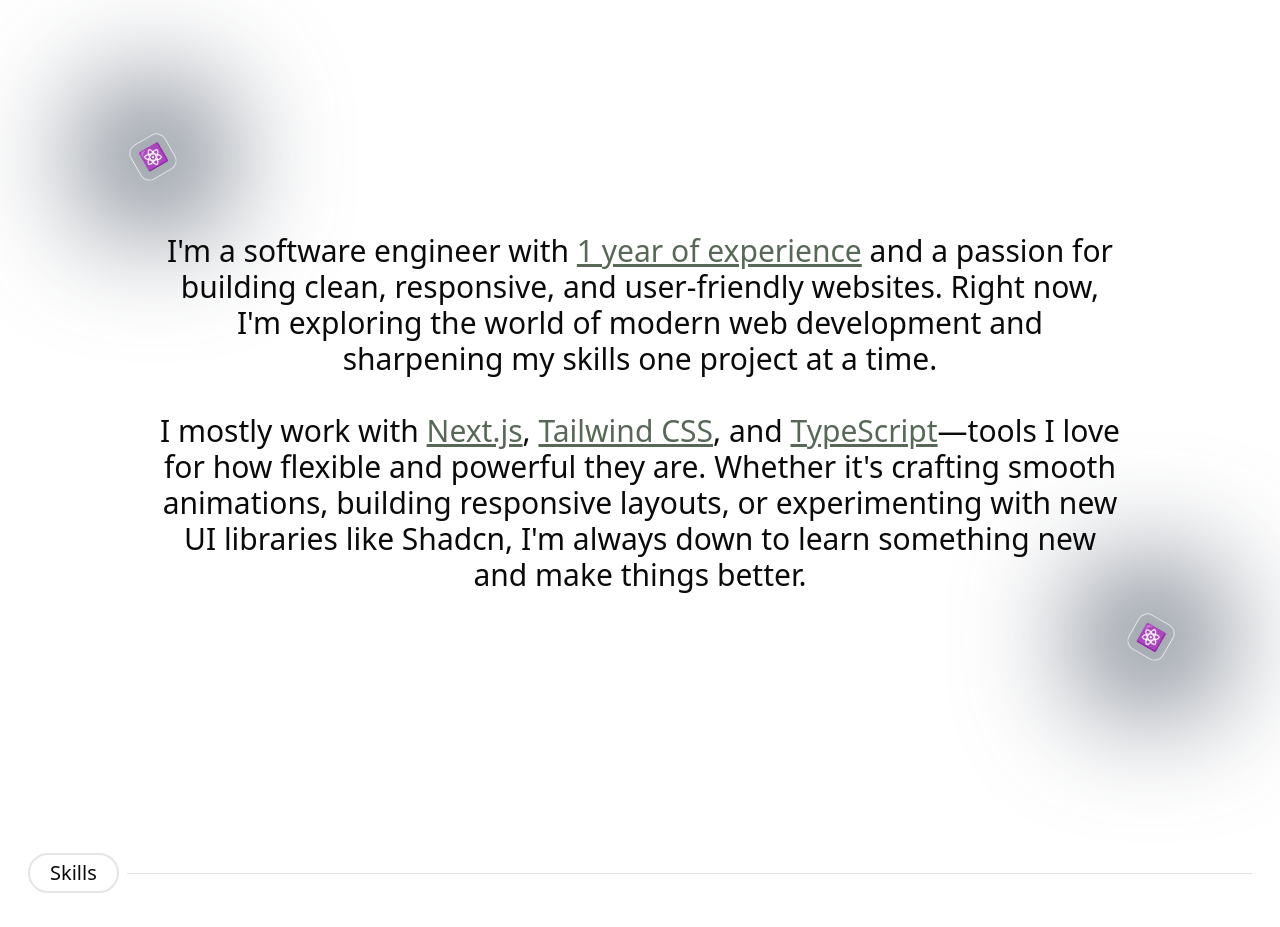
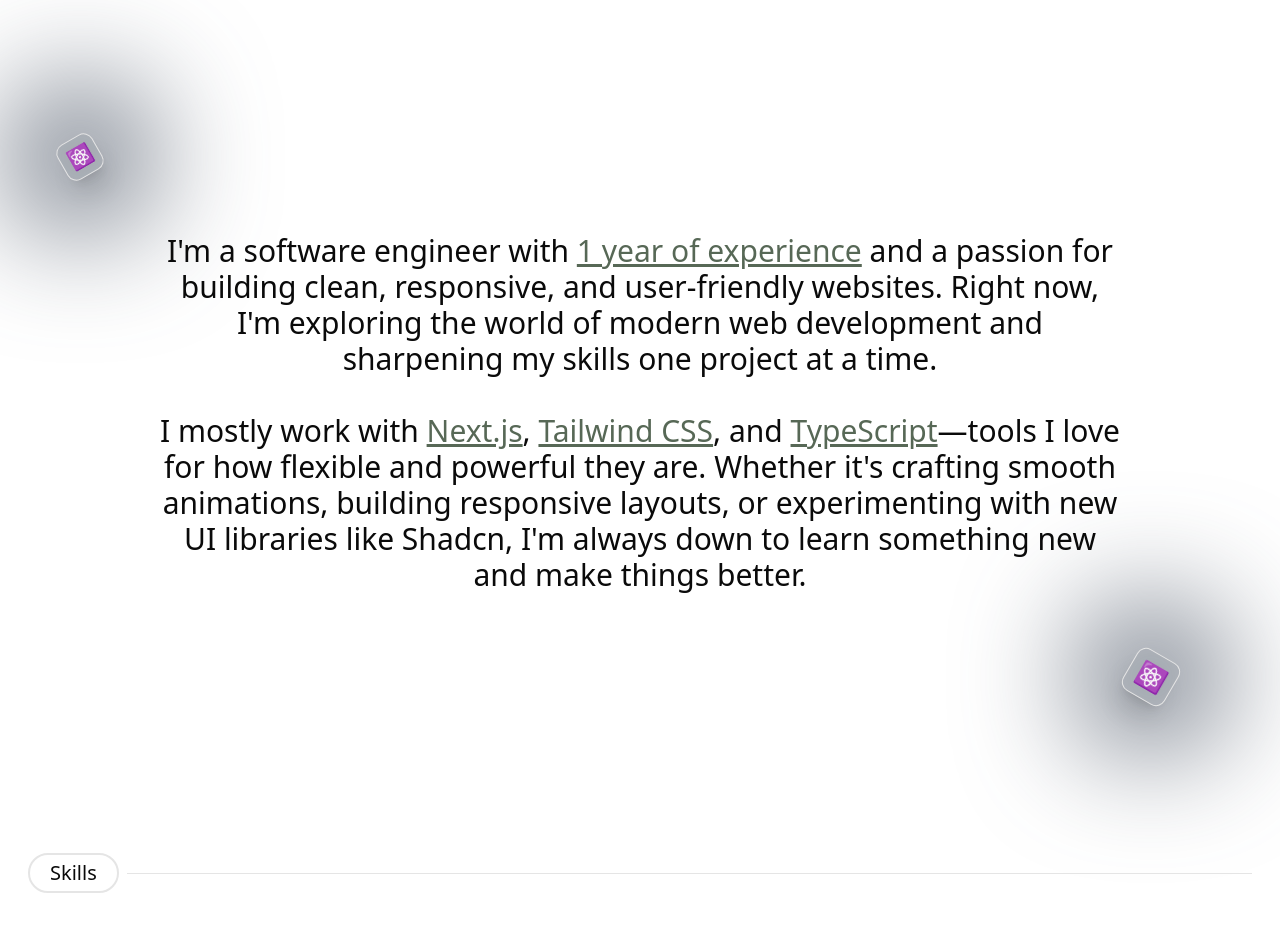
Before and after one commit to TamaWira/yuuniverse, a Next.js app: page / in a window 1280 px wide. Shown: the part 820-1747 px from the top of the page. Built offline with nearby package versions, Linux system fonts and the light colour scheme.

Commit message:
feat: update animation delays on about me section

```diff
--- a/src/components/about-me.tsx
+++ b/src/components/about-me.tsx
@@ -20,16 +20,17 @@
 export default function AboutMe() {
   return (
     <section id="about-me" className="relative flex items-center h-full">
+      {/* Content */}
       <motion.div
         initial="hidden"
         whileInView="visible"
         viewport={{ amount: "all", once: true, margin: "0px 0px -100px 0px" }}
         variants={aboutMeVariants}
-        className="lg:flex-1 lg:px-32 font-light text-md lg:text-3xl text-center"
+        className="md:flex-1 md:px-32 font-light text-md md:text-3xl text-center"
       >
         <p>
           I&apos;m a software engineer with{" "}
-          <span className="lg:font-medium font-bold text-[#576856] dark:text-[#90ab8f] underline">
+          <span className="md:font-medium font-bold text-[#576856] dark:text-[#90ab8f] underline">
             1 year of experience
           </span>{" "}
           and a passion for building clean, responsive, and user-friendly
@@ -39,15 +40,15 @@
         <br />
         <p>
           I mostly work with{" "}
-          <span className="lg:font-medium font-bold text-[#576856] dark:text-[#90ab8f] underline">
+          <span className="md:font-medium font-bold text-[#576856] dark:text-[#90ab8f] underline">
             Next.js
           </span>
           ,{" "}
-          <span className="lg:font-medium font-bold text-[#576856] dark:text-[#90ab8f] underline">
+          <span className="md:font-medium font-bold text-[#576856] dark:text-[#90ab8f] underline">
             Tailwind CSS
           </span>
           , and{" "}
-          <span className="lg:font-medium font-bold text-[#576856] dark:text-[#90ab8f] underline">
+          <span className="md:font-medium font-bold text-[#576856] dark:text-[#90ab8f] underline">
             TypeScript
           </span>
           —tools I love for how flexible and powerful they are. Whether
@@ -62,11 +63,25 @@
         initial="hidden"
         whileInView="visible"
         viewport={{ amount: "all", once: true, margin: "0px 0px -100px 0px" }}
-        variants={aboutMeVariants}
-        className="top-[10%] lg:top-[10%] -left-[2%] lg:left-[5%] -z-10 absolute"
+        variants={{
+          hidden: {
+            opacity: 0,
+            y: 20,
+          },
+          visible: {
+            opacity: 1,
+            y: 0,
+            transition: {
+              duration: 0.5,
+              ease: "easeOut",
+              delay: 0.5, // 0.5 second delay after main content
+            },
+          },
+        }}
+        className="top-[10%] md:top-[10%] -left-[2%] md:-left-[1%] -z-10 absolute"
       >
-        <div className="-z-10 inset-0 bg-gray-700 blur-2xl lg:blur-3xl rounded-full w-20 lg:w-32 h-20 lg:h-32" />
-        <div className="top-1/2 left-1/2 absolute flex justify-center items-center bg-gray-500/10 border rounded-lg w-10 h-10 -rotate-30 -translate-x-1/2 -translate-y-1/2">
+        <div className="-z-10 inset-0 bg-gray-700 blur-2xl md:blur-3xl rounded-full w-20 md:w-32 h-20 md:h-32" />
+        <div className="top-1/2 left-1/2 absolute flex justify-center items-center bg-gray-500/10 shadow-xl border rounded-lg w-10 h-10 -rotate-30 -translate-x-1/2 -translate-y-1/2">
           <div className="flex justify-center items-center text-xl">⚛️</div>
         </div>
       </motion.div>
@@ -75,13 +90,27 @@
       <motion.div
         initial="hidden"
         whileInView="visible"
-        viewport={{ amount: "all", once: true, margin: "0px 0px -100px 0px" }}
-        variants={aboutMeVariants}
-        className="top-[75%] lg:top-[70%] -right-[3%] lg:right-[3%] -z-10 absolute"
+        viewport={{ amount: "all", once: true, margin: "0px 0px 0px 0px" }}
+        variants={{
+          hidden: {
+            opacity: 0,
+            y: 20,
+          },
+          visible: {
+            opacity: 1,
+            y: 0,
+            transition: {
+              duration: 0.5,
+              ease: "easeOut",
+              delay: 0.75, // 1.0 second delay (0.5s after first icon)
+            },
+          },
+        }}
+        className="top-[75%] -right-[3%] md:right-[3%] -z-10 absolute"
       >
-        <div className="-z-10 inset-0 bg-gray-700 blur-2xl lg:blur-3xl rounded-full w-20 lg:w-32 h-20 lg:h-32" />
-        <div className="top-1/2 left-1/2 absolute flex justify-center items-center bg-gray-500/10 border rounded-lg w-10 h-10 rotate-30 -translate-x-1/2 -translate-y-1/2">
-          <div className="flex justify-center items-center text-xl">⚛️</div>
+        <div className="-z-10 inset-0 bg-gray-700 blur-2xl md:blur-3xl rounded-full w-20 md:w-32 h-20 md:h-32" />
+        <div className="top-1/2 left-1/2 absolute flex justify-center items-center bg-gray-500/10 shadow-xl border rounded-lg w-12 h-12 rotate-30 -translate-x-1/2 -translate-y-1/2">
+          <div className="flex justify-center items-center text-2xl">⚛️</div>
         </div>
       </motion.div>
     </section>
```
